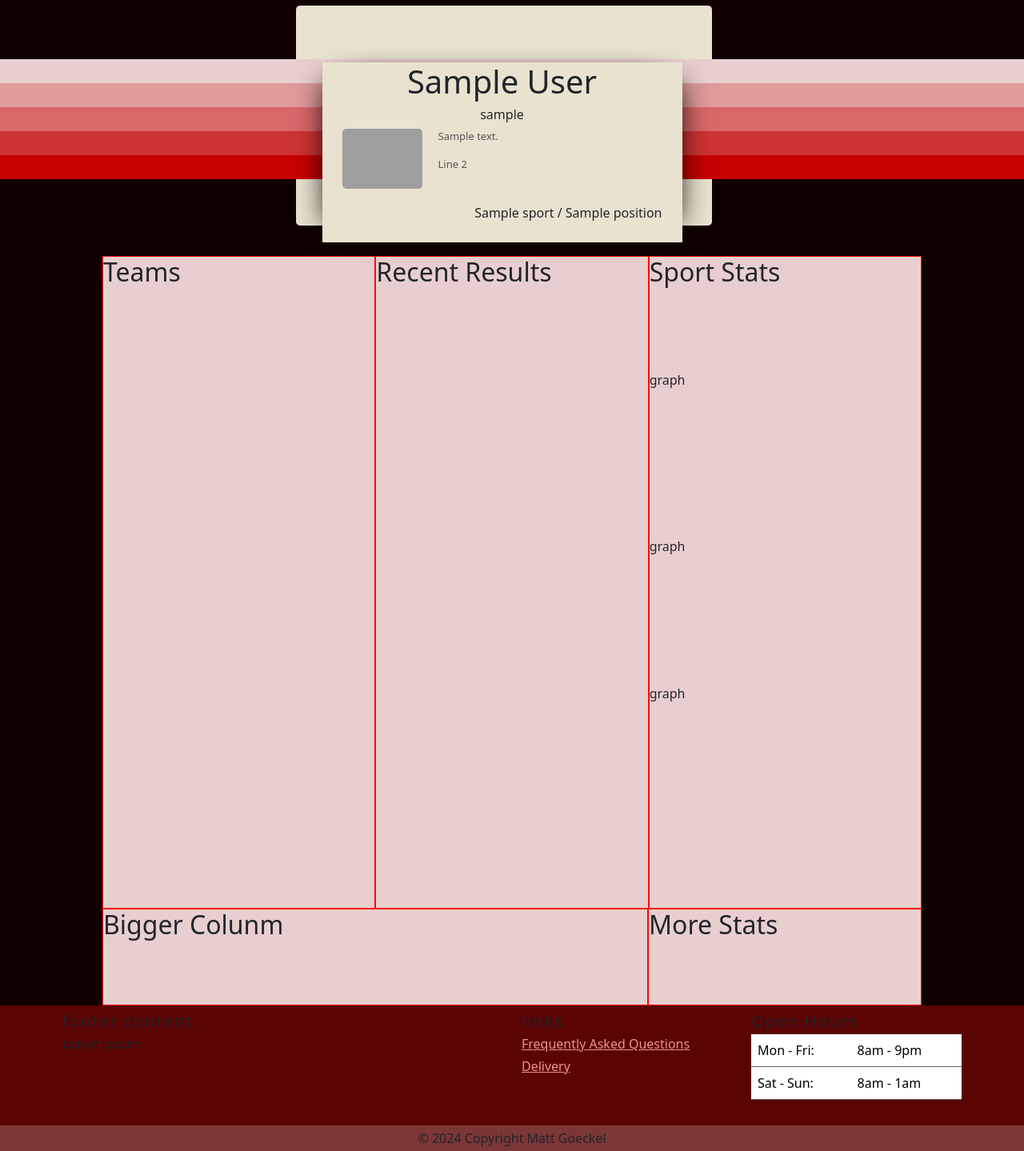
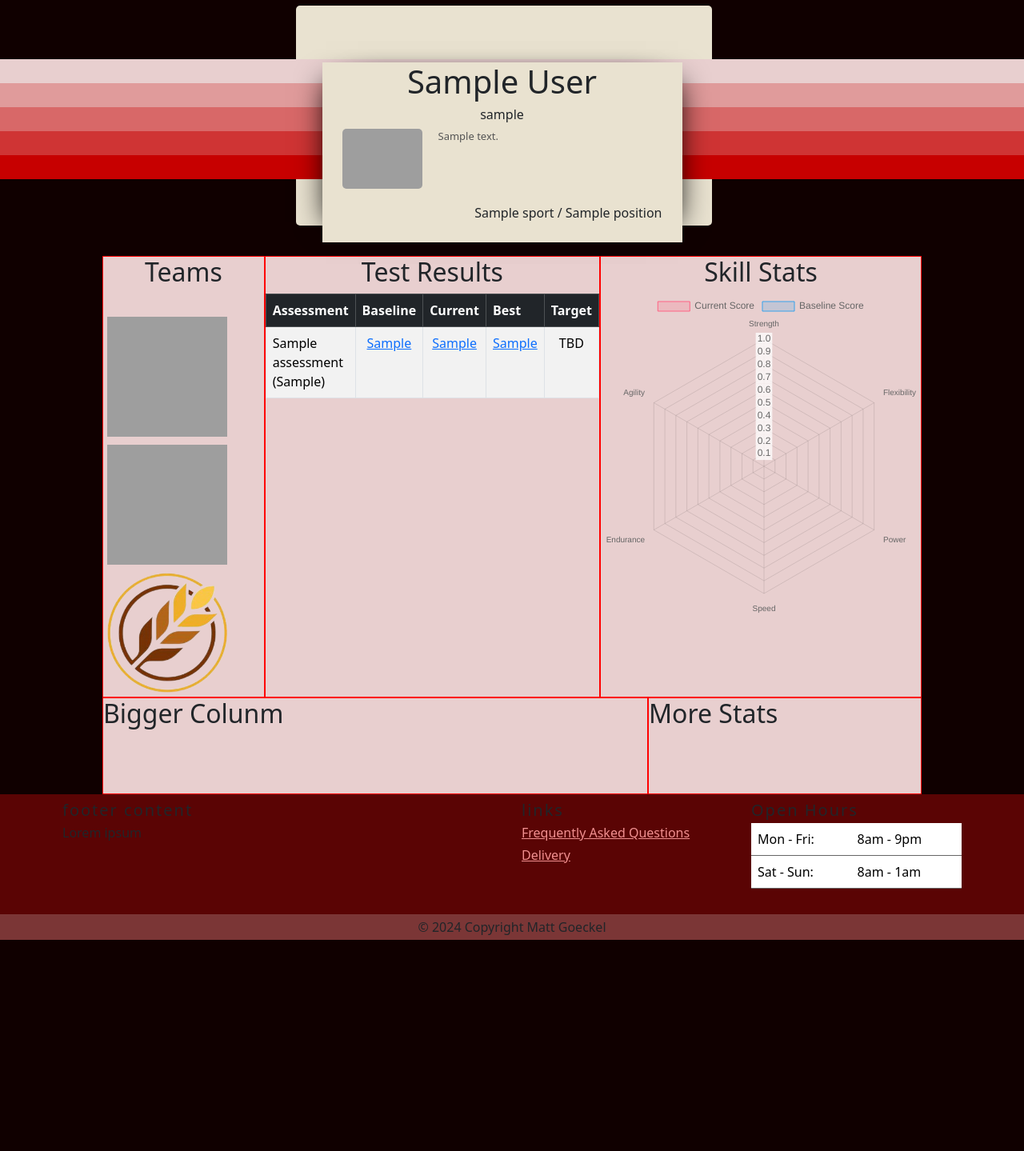
Before and after one commit to GeckoG/SPARK-Spire, a Django app: a page that uses website/templates/profile.html in a window 1280 px wide. Shown: the part 230-1669 px from the top of the page at 80% size. After the commit the page ends 1405 px from the top, so only its background shows below. Run offline with Django 5.2, Linux system fonts and the light colour scheme; tables that the repository leaves empty hold one stand-in row (values such as "Sample post"); some libraries are stand-ins or nearby versions; grey boxes are pictures that could not be loaded.

Commit message:
Add spire score to profile page

```diff
--- a/dcrm/settings.py
+++ b/dcrm/settings.py
@@ -79,7 +79,7 @@ DATABASES = {
         'ENGINE': 'django.db.backends.mysql',
         'NAME': 'spark_spire',
         'USER': 'root',
-        'PASSWORD': 'Eequalsmc^2',
+        'PASSWORD': 'gecko9245',
         'HOST': 'localhost',
         'PORT': '3306',
             }
--- a/website/templates/base.html
+++ b/website/templates/base.html
@@ -46,6 +46,7 @@
           border-radius: 0.25em;
           box-shadow: 0 0 1em 0 rgba(0, 0, 0, 0.2);
           cursor: pointer;
+          margin: 0 60% 0 0;
         }
 
         /* <option> colors */
--- a/website/templates/profile.html
+++ b/website/templates/profile.html
@@ -8,6 +8,7 @@
     <title>Profile</title>
     <link href="https://cdn.jsdelivr.net/npm/bootstrap@5.3.2/dist/css/bootstrap.min.css" rel="stylesheet" integrity="sha384-T3c6CoIi6uLrA9TneNEoa7RxnatzjcDSCmG1MXxSR1GAsXEV/Dwwykc2MPK8M2HN" crossorigin="anonymous">
     <script src="https://cdn.jsdelivr.net/npm/bootstrap@5.3.2/dist/js/bootstrap.bundle.min.js" integrity="sha384-C6RzsynM9kWDrMNeT87bh95OGNyZPhcTNXj1NW7RuBCsyN/o0jlpcV8Qyq46cDfL" crossorigin="anonymous"></script>
+    <script src="https://cdn.jsdelivr.net/npm/chart.js@latest"></script>
     <script src="https://unpkg.com/htmx.org@1.9.2"></script>
     <style>
     body {
@@ -133,7 +134,6 @@
         <h6><center>{{ profile.user.username }}</center></h6>
         <img src="https://bearcatsports.com/images/2023/8/17/Matt_Goeckel.jpg"/>
         <p>{{ profile.bio }}</p>
-        <p>Line 2</p>
         <!-- <span class="left bottom">Sport: {{ profile.sport }}</span> -->
         <span class="right bottom">{{ profile.sport }} / {{ profile.position }}</span>
         </div>
@@ -142,22 +142,80 @@
             <div class="column">
                 <div class="content">
                     <!-- Content for the first column -->
-                    <h2>Teams</h2>
-                    <br/><br/><br/>
+                    <center><h2>Teams</h2></center>
+                    <br/>
+                    <img src="https://upload.wikimedia.org/wikipedia/en/4/4d/Council_Grove_High_Mascot.png" width="150" height="150" style="margin: 5px;"/>
+                    <img src="https://upload.wikimedia.org/wikipedia/en/thumb/f/fa/Northwest_Missouri_State_Bearcats_logo.svg/1200px-Northwest_Missouri_State_Bearcats_logo.svg.png" width="150" height="150" style="margin: 5px;"/>
+                    <img src="/static/Tallgrass.png" width="150" height="150" style="margin: 5px;"/>
                 </div>
             </div>
             <div class="column">
                 <div class="content">
                     <!-- Content for the second column -->
-                    <h2>Recent Results</h2>
+                    <center><h2>Test Results</h2></center>
+                    <table class="table table-striped table-hover table-bordered">
+                        <thead class="table-dark">
+                          <tr>
+                            <th scope="col">Assessment</th>
+                            <th scope="col">Baseline</th>
+                            <th scope="col">Current</th>
+                            <th scope="col">Best</th>
+                            <th scope="col">Target</th>
+                          </tr>
+                        </thead>
+                        <tbody>
+                            {% if records %}
+                                {% for record in records %}
+                                <tr>
+                                    <td>{{ record.type }} <br/>
+                                         ({{ record.units }})</td>
+                                    <td><center><a href="{% url 'record' record.oldest.id%}">{{ record.oldest.assessment_result }}</a></center></td>
+                                    <td><center><a href="{% url 'record' record.newest.id%}">{{ record.newest.assessment_result }}</a></center></td>
+                                    <td><center><a href="{% url 'record' record.extreme.id%}">{{ record.extreme.assessment_result }}</a></center></td>
+                                    <td><center>TBD</center></td>
+                                </tr>
+                                {% endfor %}
+                            {% endif %}
+                        </tbody>
+                    </table>
                     <br/><br/><br/>
                 </div>
             </div>
             <div class="column">
                 <div class="content">
                     <!-- Content for the third column -->
-                    <h2>Sport Stats</h2>
-                    <br/><br/><br/><br/><p>graph</p><br/><br/><br/><br/><br/><br/><br/><p>graph</p><br/><br/><br/><br/><br/><br/><p>graph</p><br/><br/><br/><br/><br/><br/><br/><br/><br/><br/>
+                    <center><h2>Skill Stats</h2></center>
+                    <canvas id="myChart" width="400" height="400"></canvas>
+                    <script>
+                        var ctx = document.getElementById('myChart').getContext('2d');
+                        var myChart = new Chart(ctx, {
+                            type: 'radar',
+                            data: {
+                                labels:['Strength','Flexibility','Power','Speed','Endurance','Agility'],
+                                datasets:[{
+                                    label: 'Current Score',
+                                    data: {{ spirescore_current }},
+                                    backgroundColor: ['rgba(255, 99, 132, 0.2)'],
+                                    borderColor: ['rgba(255, 99, 132, 1)'],
+                                    borderWidth: 1
+                                },
+                                {
+                                    label: 'Baseline Score',
+                                    data: {{ spirescore_baseline }},
+                                    backgroundColor: ['rgba(54, 162, 235, 0.2)'],
+                                    borderColor: ['rgba(54, 162, 235, 1)'],
+                                    borderWidth: 1
+                                }]
+                            },
+                            options: {
+                                scales: {
+                                    r: {
+                                        beginAtZero: true,
+                                    }
+                                }
+                            }
+                        });
+                    </script>
                 </div>
             </div>
         </div>
--- a/website/urls.py
+++ b/website/urls.py
@@ -11,7 +11,11 @@ urlpatterns = [
     path('delete_record/<int:pk>', views.delete_record, name='delete_record'),
     path('add_record/', views.add_record, name='add_record'),
     path('update_record/<int:pk>', views.update_record, name='update_record'),
+    path('add_battery/', views.add_battery, name='add_battery'),
     path('load_positions/', views.load_positions, name="load_positions"),
     path('add_sport_position/', views.add_sport_position, name="add_sport_position"),
     path('profile/<str:username>/', views.profile, name='profile'),
+    path('get_usernames/', views.get_usernames, name='get_usernames'),
+    path('get_assessment_units/', views.GetAssessmentUnitsView.as_view(), name='get_assessment_units'),
+
 ]
--- a/website/views.py
+++ b/website/views.py
@@ -3,7 +3,25 @@ from django.contrib.auth import authenticate, login, logout
 from django.contrib.auth.models import User
 from django.contrib import messages
 from .forms import SignUpForm, AddRecordForm, AddSportForm, AddPositionForm, ProfileForm
-from .models import Record, Position, UserProfile
+from .models import Record, Position, UserProfile, Assessment
+from django.http import JsonResponse
+from django.contrib.auth.models import User
+from django.views import View
+import json, os
+import scipy.stats as stats
+
+class GetAssessmentUnitsView(View):
+    def get(self, request, *args, **kwargs):
+        assessment_id = request.GET.get('assessment_id')
+        print(f"Received assessment_id: {assessment_id}")  # Debugging line
+        try:
+            assessment = Assessment.objects.get(id=assessment_id)
+            print(f"Found assessment: {assessment}")  # Debugging line
+            return JsonResponse({'units': assessment.units})
+        except Assessment.DoesNotExist:
+            print(f"No assessment found with id: {assessment_id}")  # Debugging line
+            return JsonResponse({'error': 'Invalid assessment id'}, status=400)
+
 
 def home(request):
     records = Record.objects.all()
@@ -26,7 +44,79 @@ def home(request):
 def profile(request, username):
     user = User.objects.get(username=username)
     profile = user.profile  # Adjust the attribute based on your model structure
-    return render(request, 'profile.html', {'profile': profile})
+    all_records = Record.objects.filter(profile=profile)
+
+    assessments = Assessment.objects.values('id', 'name', 'units').distinct()
+    assessments_requiring_min_value = [8, 9, 10]
+    data = []
+    for assessment in assessments:
+        records = Record.objects.filter(assessment=assessment['id'], profile=profile)
+        oldest = records.order_by('created_at').first()
+        newest = records.order_by('-created_at').first()
+        if assessment['id'] in assessments_requiring_min_value:
+            extreme = records.order_by('assessment_result').first()
+        else:
+            extreme = records.order_by('-assessment_result').first()
+        data.append({
+            'type': assessment['name'],
+            'units': assessment['units'],
+            'oldest': oldest,
+            'newest': newest,
+            'extreme': extreme,
+        })
+
+    script_dir = os.path.dirname(os.path.realpath(__file__))
+    distributions_path = os.path.join(script_dir, 'distributions.json')
+    with open(distributions_path, 'r') as file:
+        distributions = json.load(file)
+
+    spirescore_current = []
+    for assessment in assessments:
+        if assessment['id'] not in [1, 2, 5, 7]:
+            # Extract average and standard deviation for the assessment distribution
+            average = distributions[assessment["name"]]["average"]
+            stdev = distributions[assessment["name"]]["stdev"]
+
+            # Given assessment value
+            current_value = 0
+            for item in data:
+                if item['type'] == assessment["name"]:
+                    current_value = item['newest'].assessment_result
+                    current_value = float(current_value)
+                    break
+
+            # Calculate z-score
+            z_score = (current_value - average) / stdev
+
+            # Calculate percentile using CDF
+            percentile = stats.norm.cdf(z_score) * 100
+            spirescore_current.append(percentile)
+
+    spirescore_baseline = []
+    for assessment in assessments:
+        if assessment['id'] not in [1, 2, 5, 7]:
+            # Extract average and standard deviation for the assessment distribution
+            average = distributions[assessment["name"]]["average"]
+            stdev = distributions[assessment["name"]]["stdev"]
+
+            # Given assessment value
+            baseline_value = 0
+            for item in data:
+                if item['type'] == assessment["name"]:
+                    baseline_value = item['oldest'].assessment_result
+                    baseline_value = float(baseline_value)
+                    break
+
+            # Calculate z-score
+            z_score = (baseline_value - average) / stdev
+
+            # Calculate percentile using CDF
+            percentile = stats.norm.cdf(z_score) * 100
+            spirescore_baseline.append(percentile)
+
+    return render(request, 'profile.html', {'profile': profile, 'records': data, 'spirescore_current': spirescore_current, 'spirescore_baseline': spirescore_baseline})
+
+
 
 def login_user(request):
     if request.method == "POST":
@@ -50,6 +140,9 @@ def logout_user(request):
     messages.success(request, "You have been logged out successfully")
     return redirect('home')
 
+def get_usernames(request):
+    usernames = User.objects.values_list('username', flat=True)
+    return JsonResponse(list(usernames), safe=False)
 
 def register_user(request):
     if request.method == "POST":
@@ -131,7 +224,7 @@ def update_record(request, pk):
             form = AddRecordForm(request.POST, instance=record)
             if form.is_valid():
                 form.save()
-                return redirect('record_list')
+                return redirect('/record/'+str(pk))
         else:
             form = AddRecordForm(instance=record)
             form.fields['profile_username'].initial = record.profile.user.username
@@ -140,7 +233,23 @@ def update_record(request, pk):
         messages.success(request, "You do not have permission to do that")
         return redirect('home')
 
-
+def add_battery(request):
+    form1 = AddSportForm(request.POST, prefix='form1')
+    form2 = AddPositionForm(request.POST, prefix='form2')
+    if request.user.is_authenticated:
+        if request.method == "POST":
+            if form1.is_valid():
+                add_sport = form1.save()
+                messages.success(request, "Sport Added")
+                return redirect('add_sport_position')
+            if form2.is_valid():
+                add_position = form2.save()
+                messages.success(request, "Position Added")
+                return redirect('add_sport_position')
+        return render(request, 'add_sport_position.html', {'form1':form1, 'form2':form2})
+    else:
+        messages.success(request, "You do not have permission to do that")
+        return redirect('home')
 
 def load_positions(request):
     sport_id = request.GET.get("sport")
```
Also changed, not shown: website/distributions.json (added, +42 -0 lines), website/forms.py (+41 -4 lines), website/models.py (+8 -2 lines), website/templates/add_battery.html (added, +25 -0 lines), website/templates/add_record.html (+26 -0 lines), static/Tallgrass.png (added), website/migrations/0003_assessment_alter_record_assessment.py (added), website/static/NWMS.png (added), website/static/Tallgrass.png (added).
